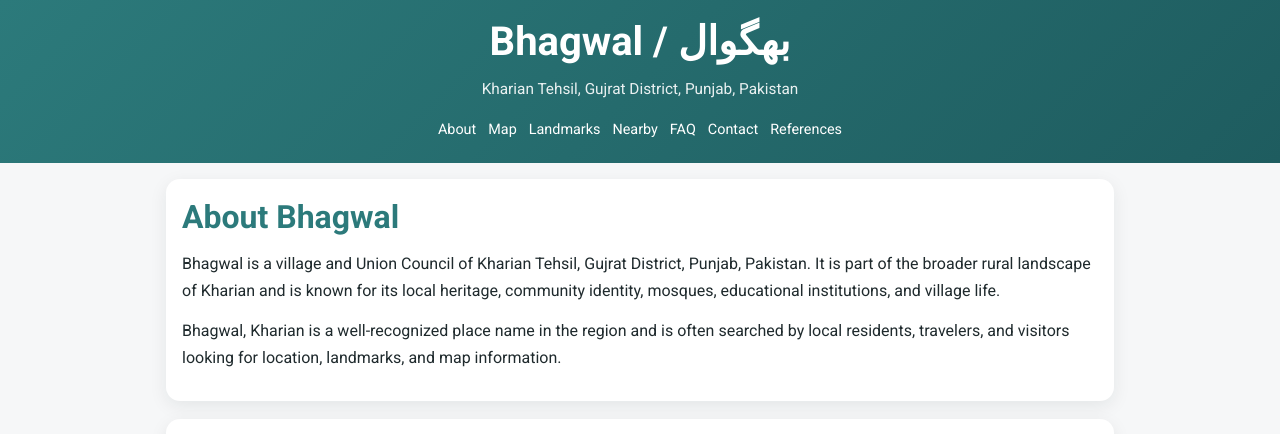
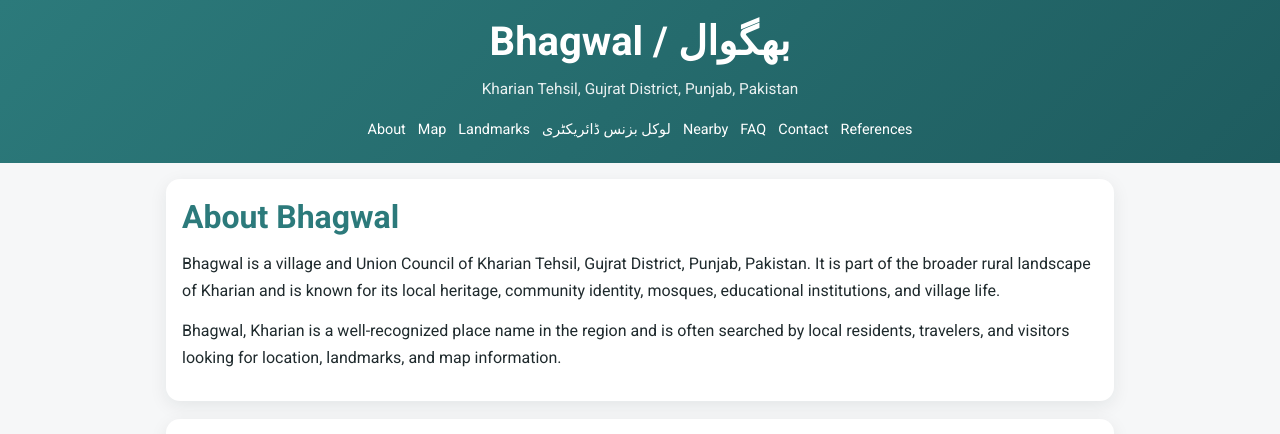
Before and after one commit to Murshad87/Bhagwal, a plain HTML site: page index.html in a window 1280 px wide. Shown: the top 434 px of the page. Drawn offline with Linux system fonts and the light colour scheme; a script that the page names is missing.

Commit message:
Add local business directory link to navigation
Added a link to the local business directory in the navigation.

```diff
--- a/index.html
+++ b/index.html
@@ -496,6 +496,7 @@
       <a href="#about">About</a>
       <a href="#map">Map</a>
       <a href="#landmarks">Landmarks</a>
+      <a href="directory.html">لوکل بزنس ڈائریکٹری</a>
       <a href="#nearby">Nearby</a>
       <a href="#faq">FAQ</a>
       <a href="#contact">Contact</a>
```
